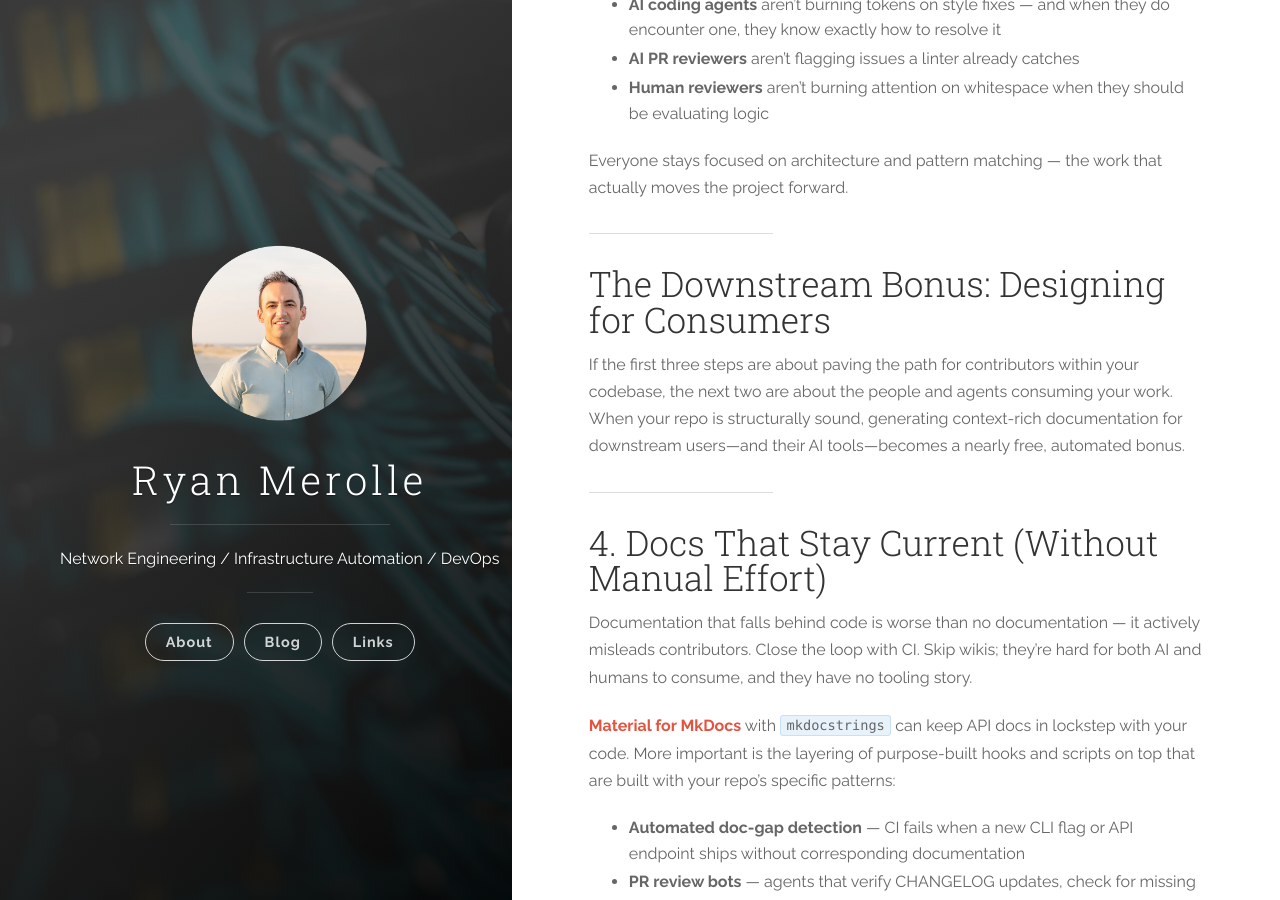
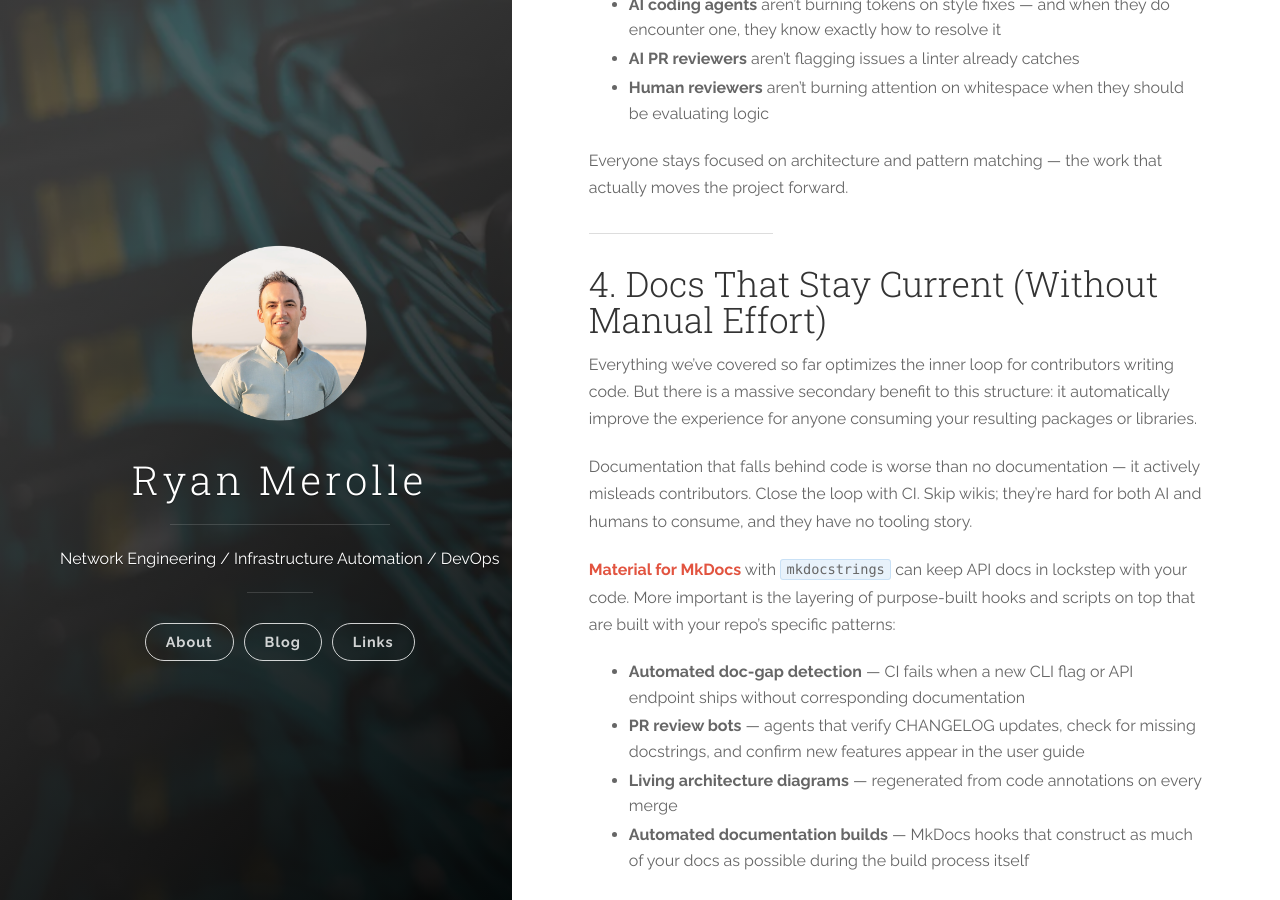
Before and after one commit to ryanmerolle/ryanmerolle.github.io, a Jekyll site: the page built from _posts/2026-03-18-designing-repos-for-humans-and-agents.md, in a window 1280 px wide and 900 px high, scrolled down 4411 px. Built offline with Jekyll 4.4.1, drawn with Linux system fonts in a browser that asks for light colours.

Commit message:
Revise documentation focus for contributors and users
Removed section on designing for consumers and emphasized the importance of current documentation for users.

```diff
--- a/_posts/2026-03-18-designing-repos-for-humans-and-agents.md
+++ b/_posts/2026-03-18-designing-repos-for-humans-and-agents.md
@@ -143,13 +143,11 @@ moves the project forward.
 
 ---
 
-## The Downstream Bonus: Designing for Consumers
+## 4. Docs That Stay Current (Without Manual Effort)
 
-If the first three steps are about paving the path for contributors within your codebase, the next two are about the people and agents consuming your work. When your repo is structurally sound, generating context-rich documentation for downstream users—and their AI tools—becomes a nearly free, automated bonus.
-
----
-
-## 4. Docs That Stay Current (Without Manual Effort)
+Everything we've covered so far optimizes the inner loop for contributors writing code.
+But there is a massive secondary benefit to this structure: it automatically improve
+the experience for anyone consuming your resulting packages or libraries.
 
 Documentation that falls behind code is worse than no documentation — it actively
 misleads contributors. Close the loop with CI. Skip wikis; they're hard for both AI
```
